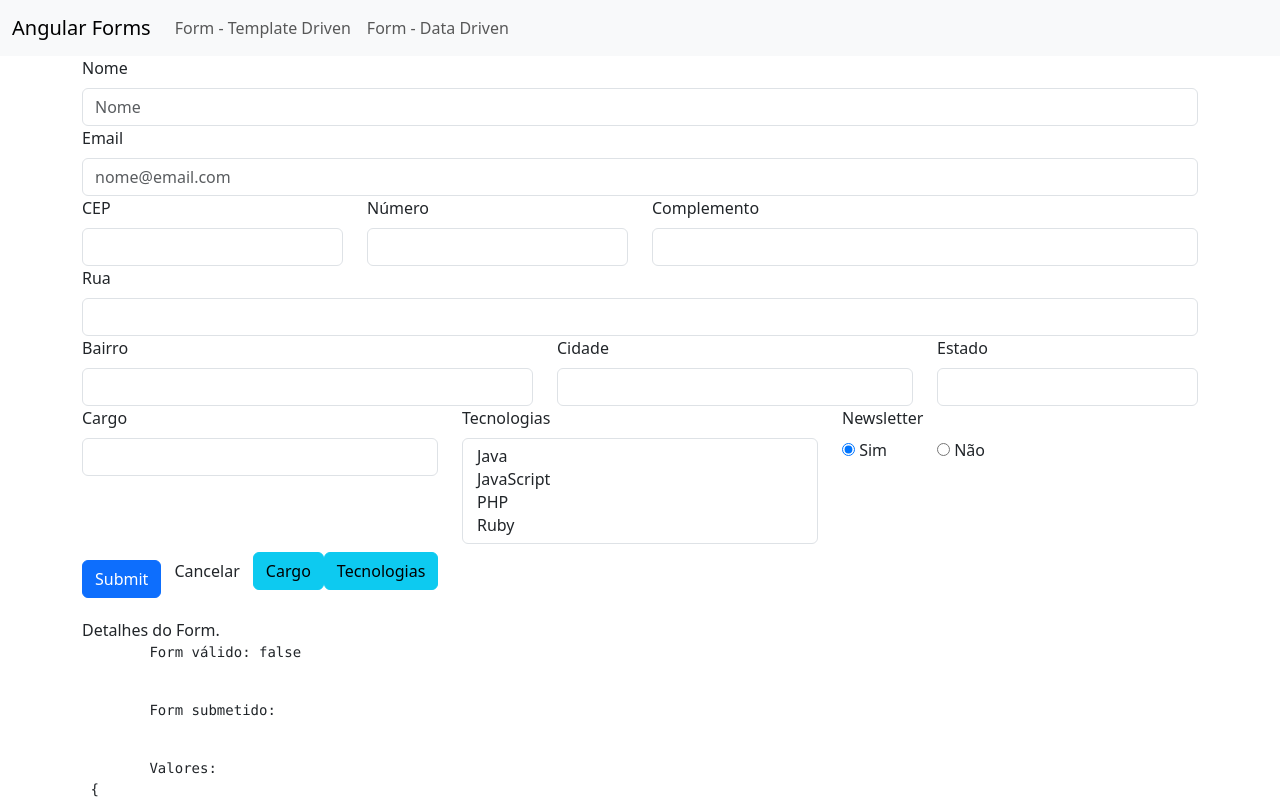
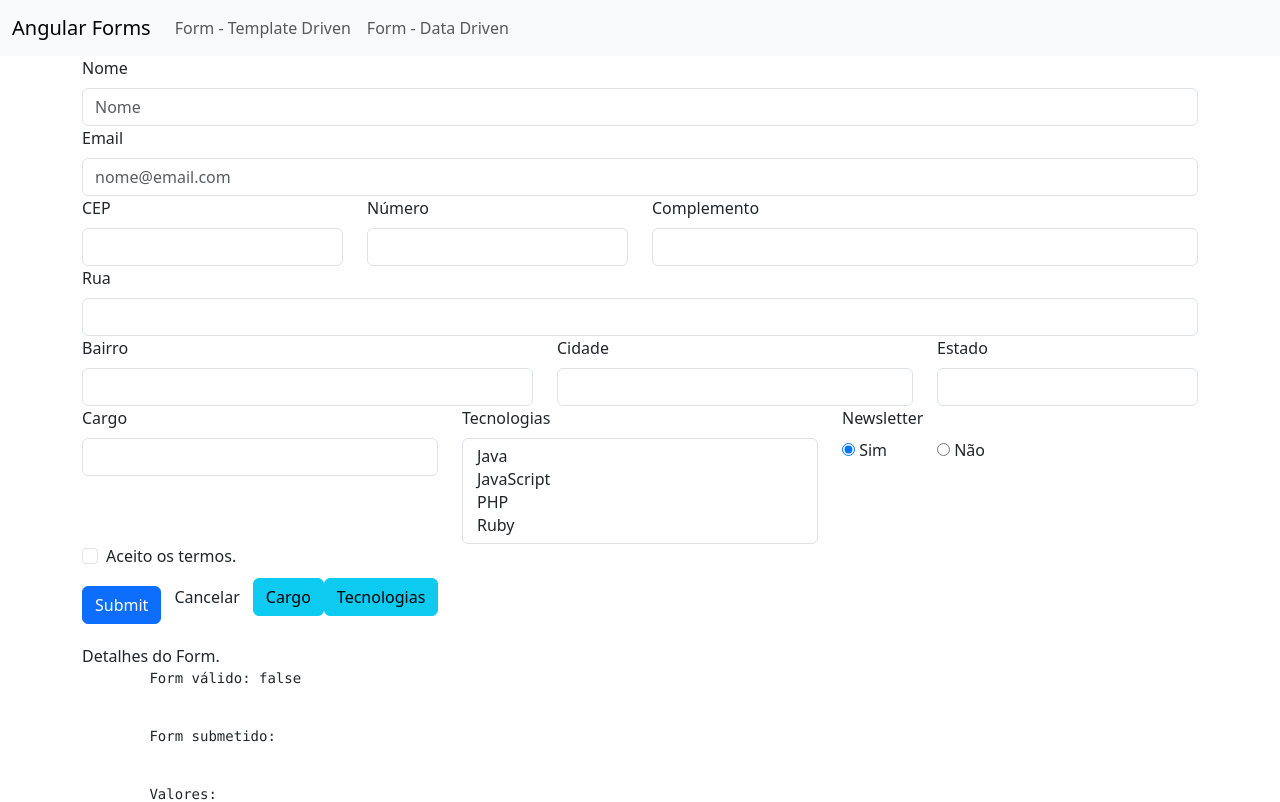
Before and after one commit to RodolfoPG/forms, an Angular app: page /dataForm in a window 1280 px wide. Shown: the top 802 px of the page. Built offline with nearby package versions, Linux system fonts and the light colour scheme.

Commit message:
Formulários reativos: Checkbox Toggle

```diff
--- a/src/app/data-form/data-form.component.html
+++ b/src/app/data-form/data-form.component.html
@@ -121,6 +121,19 @@
         </div>
     </div>
 
+    <div class="row">
+        <div class="col-md-3" [ngClass]="aplicaCssErro('termos')">
+            <div class="form-check form-check-inline">
+                <label class="form-check-label">
+                    <input required class="form-check-input" type="checkbox" formControlName="termos"/> Aceito os termos.
+                </label>
+                <app-campo-control-erro [mostrarErro]="verificaValidTouched('termos')[0]"
+                    msgErro="Por favor, aceite os termos.">
+                </app-campo-control-erro>
+            </div>
+        </div>
+    </div>
+
     <button type="submit" class="btn btn-primary mt-3">Submit</button>
     <button class="btn btn-default" (click)="resetar()">Cancelar</button>
     <button class="btn btn-info" (click)="setarCargo()">Cargo</button>
--- a/src/app/data-form/data-form.component.ts
+++ b/src/app/data-form/data-form.component.ts
@@ -66,7 +66,8 @@ export class DataFormComponent implements OnInit{
 
       cargo: [null],
       tecnologias: [null],
-      newsletter: ['s']
+      newsletter: ['s'],
+      termos: [null, Validators.requiredTrue]
     })
   }
 
```
